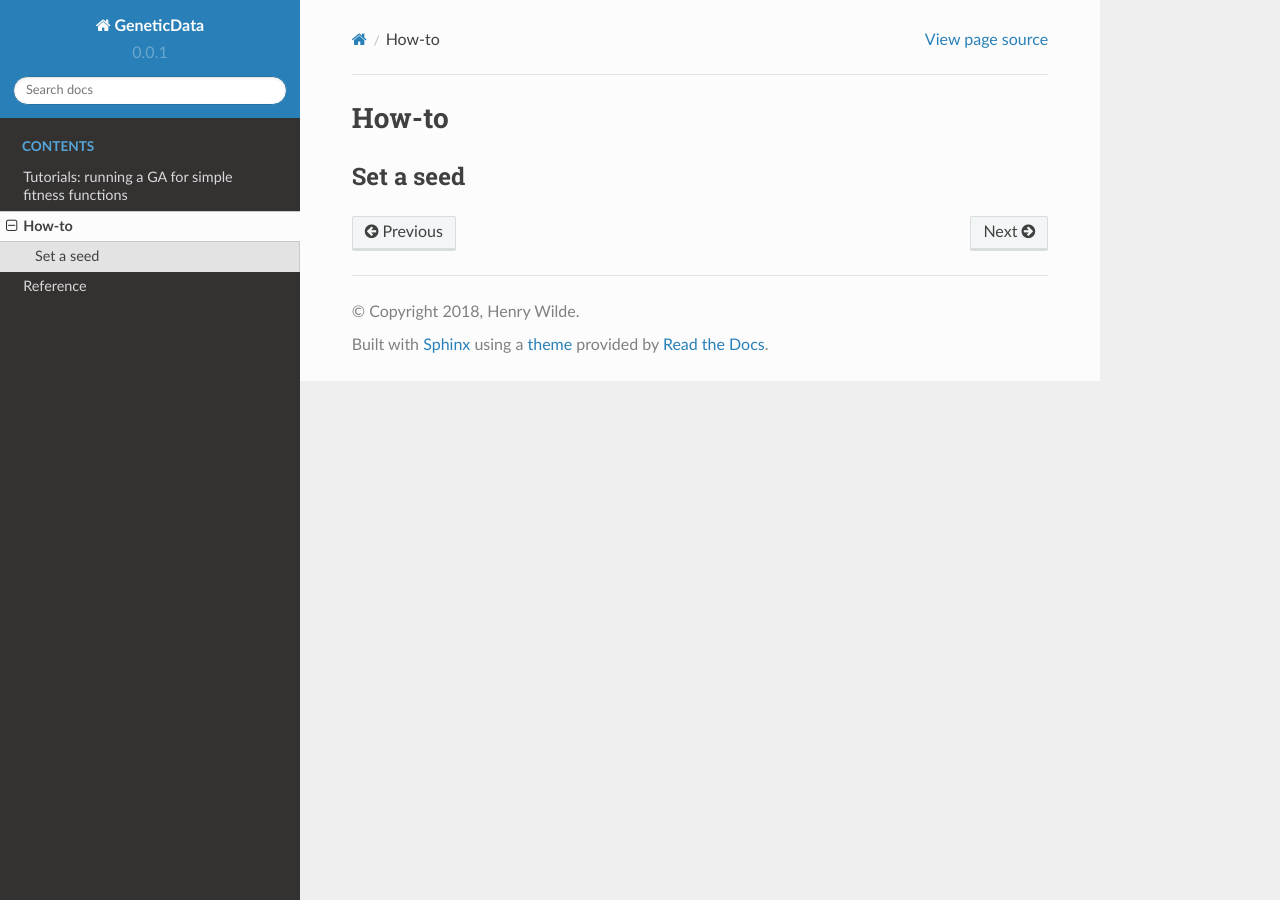
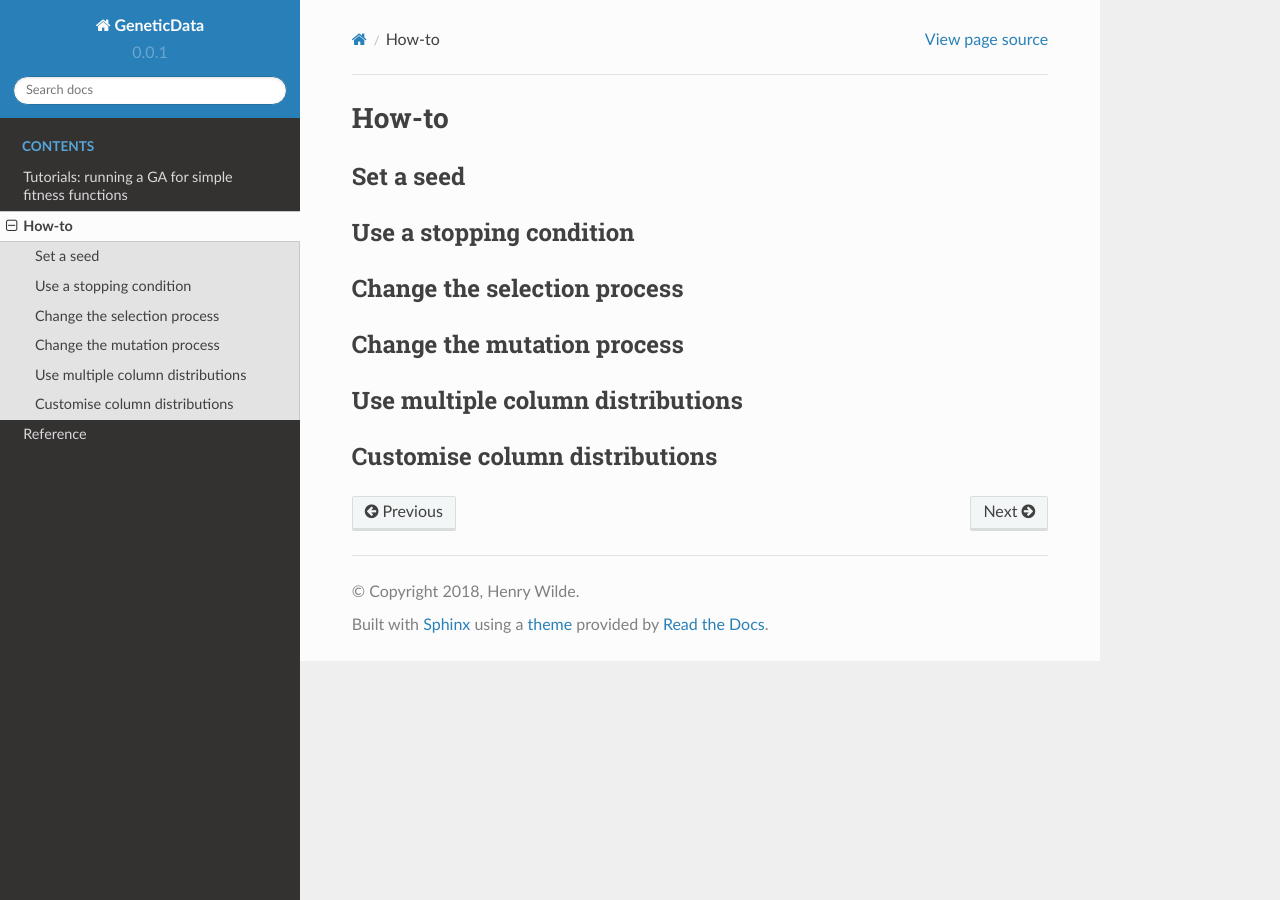
Before and after one commit to daffidwilde/edo, a Sphinx documentation site: the page built from docs/how-to/index.rst, in a window 1280 px wide. Built offline with Sphinx 7.4.7 and the Read the Docs theme 2.0.0, drawn with Linux system fonts in a browser that asks for light colours.

Commit message:
Add subsections for how-to

```diff
--- a/docs/how-to/index.rst
+++ b/docs/how-to/index.rst
@@ -5,3 +5,18 @@ How-to
 
 Set a seed
 ----------
+
+Use a stopping condition
+------------------------
+
+Change the selection process
+----------------------------
+
+Change the mutation process
+---------------------------
+
+Use multiple column distributions
+---------------------------------
+
+Customise column distributions
+------------------------------
```
